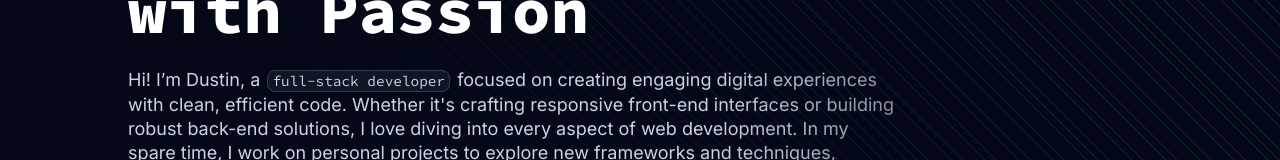
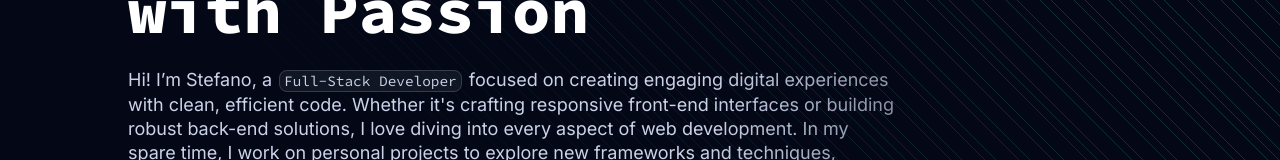
Before and after one commit to TrustworthyDev/Portfolio, a Next.js app: page /en in a window 1280 px wide. Shown: the part 380-540 px from the top of the page. Built offline with nearby package versions, Linux system fonts and the light colour scheme.

Commit message:
Update: Summary at the Home Page

```diff
--- a/src/app/resources/content.js
+++ b/src/app/resources/content.js
@@ -59,7 +59,7 @@
     description: `Portfolio website showcasing my work as a ${person.role}`,
     headline: <span style={{ fontFamily: 'var(--font-family-code)' }}>
                 <LetterFx
-                    speed="medium"
+                    speed="slow"
                     trigger="instant"
                     charset={[
                         'X', '@', 'd', 'u', 's', 't', 'i', 'n', '$', 'a', 'H', 'z', 'o', '0',
@@ -69,7 +69,7 @@
                     Crafting Seamless Digital Experiences and IT Solutions with Passion
                 </LetterFx>
             </span>,
-    subline: <>Hi! I’m Dustin, a <InlineCode>full-stack developer</InlineCode> focused on creating engaging digital experiences with clean, efficient code. Whether it's crafting responsive front-end interfaces or building robust back-end solutions, I love diving into every aspect of web development. In my spare time, I work on personal projects to explore new frameworks and techniques, continuously honing my skills and staying current with the latest technologies.</>
+    subline: <>Hi! I’m Stefano, a <InlineCode>Full-Stack Developer</InlineCode> focused on creating engaging digital experiences with clean, efficient code. Whether it's crafting responsive front-end interfaces or building robust back-end solutions, I love diving into every aspect of web development. In my spare time, I work on personal projects to explore new frameworks and techniques, continuously honing my skills and staying current with the latest technologies.</>
 }
 
 const about = {
```
